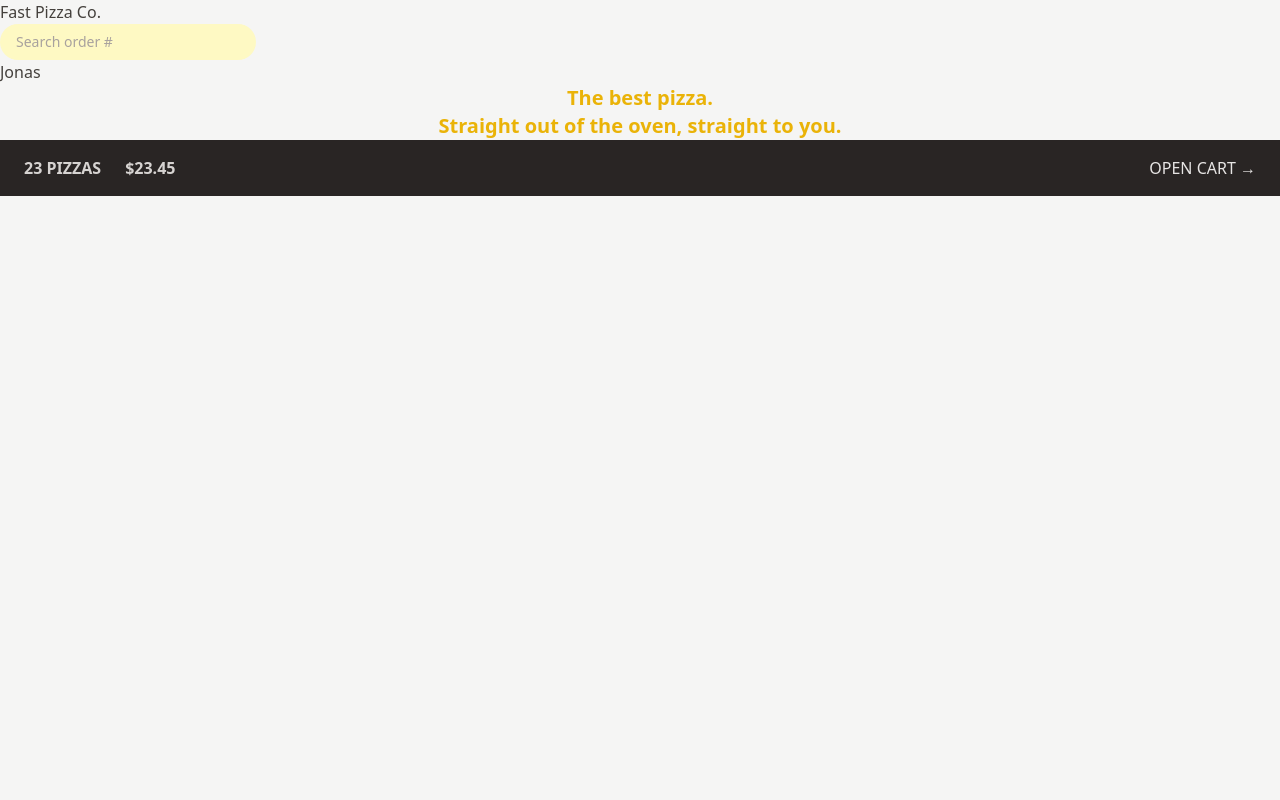
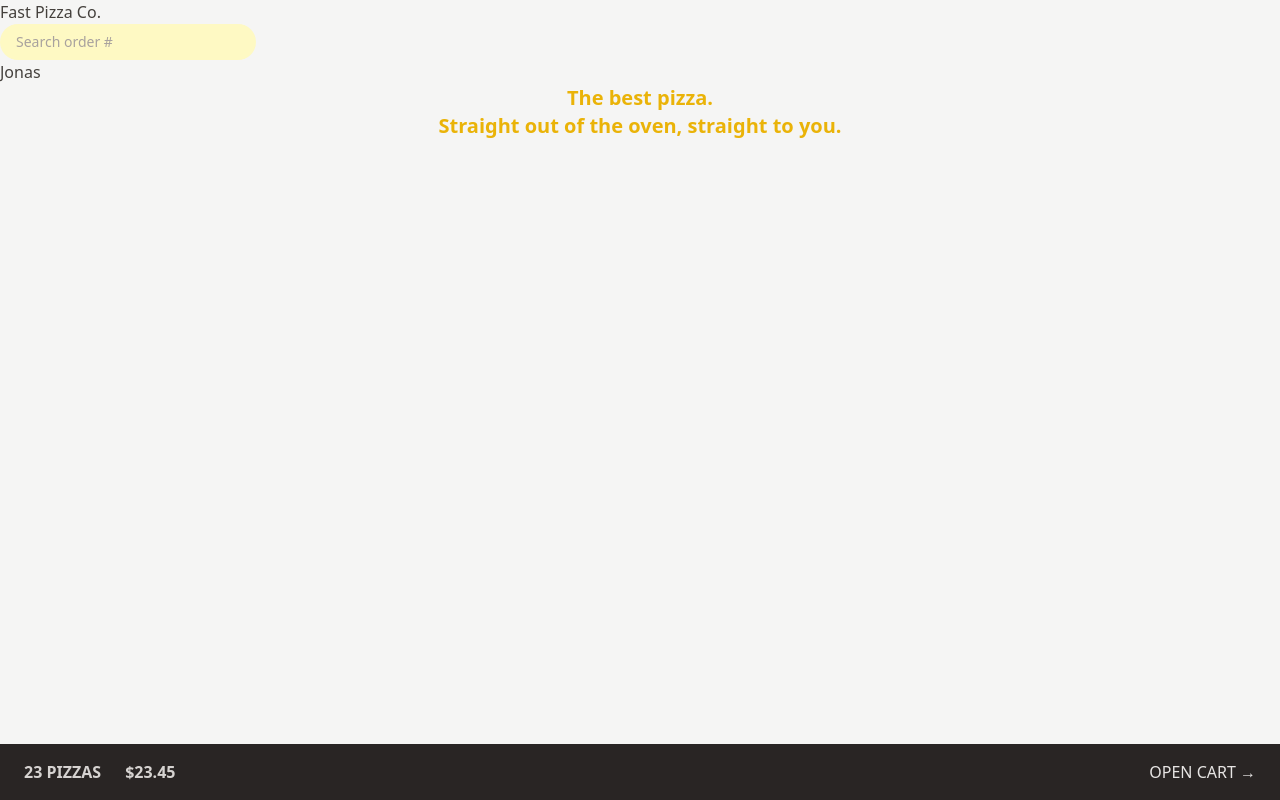
Before and after one commit to Nifemiasaolu/Fast_Pizza, a React (Vite) app: page / in a window 1280 px wide. Built offline with nearby package versions, Linux system fonts and the light colour scheme.

Commit message:
App layout router creation

```diff
--- a/src/UI/AppLayout.jsx
+++ b/src/UI/AppLayout.jsx
@@ -1,26 +1,28 @@
-import { Outlet, useNavigation } from "react-router-dom"
-import CartOverview from "../Features/Cart/CartOverview"
-import Header from "./Header"
+import { Outlet, useNavigation } from "react-router-dom";
+import CartOverview from "../Features/Cart/CartOverview";
+import Header from "./Header";
 import Loader from "./Loader";
 
 function AppLayout() {
- const navigation = useNavigation();
+  const navigation = useNavigation();
   // console.log(navigation);
   const isLoading = navigation.state === "loading";
 
   return (
-    <div className="layout">
-      {isLoading && <Loader/>}
+    <div className="grid h-screen grid-rows-[auto_1fr_auto]">
+      {isLoading && <Loader />}
 
-      <Header/>
+      <Header />
 
-      <main>
-        <Outlet/>
-      </main>
+      <div className="overflow-scroll">
+        <main className="mx-auto max-w-3xl">
+          <Outlet />
+        </main>
+      </div>
 
-      <CartOverview/>
+      <CartOverview />
     </div>
-  )
+  );
 }
 
-export default AppLayout
+export default AppLayout;
```
